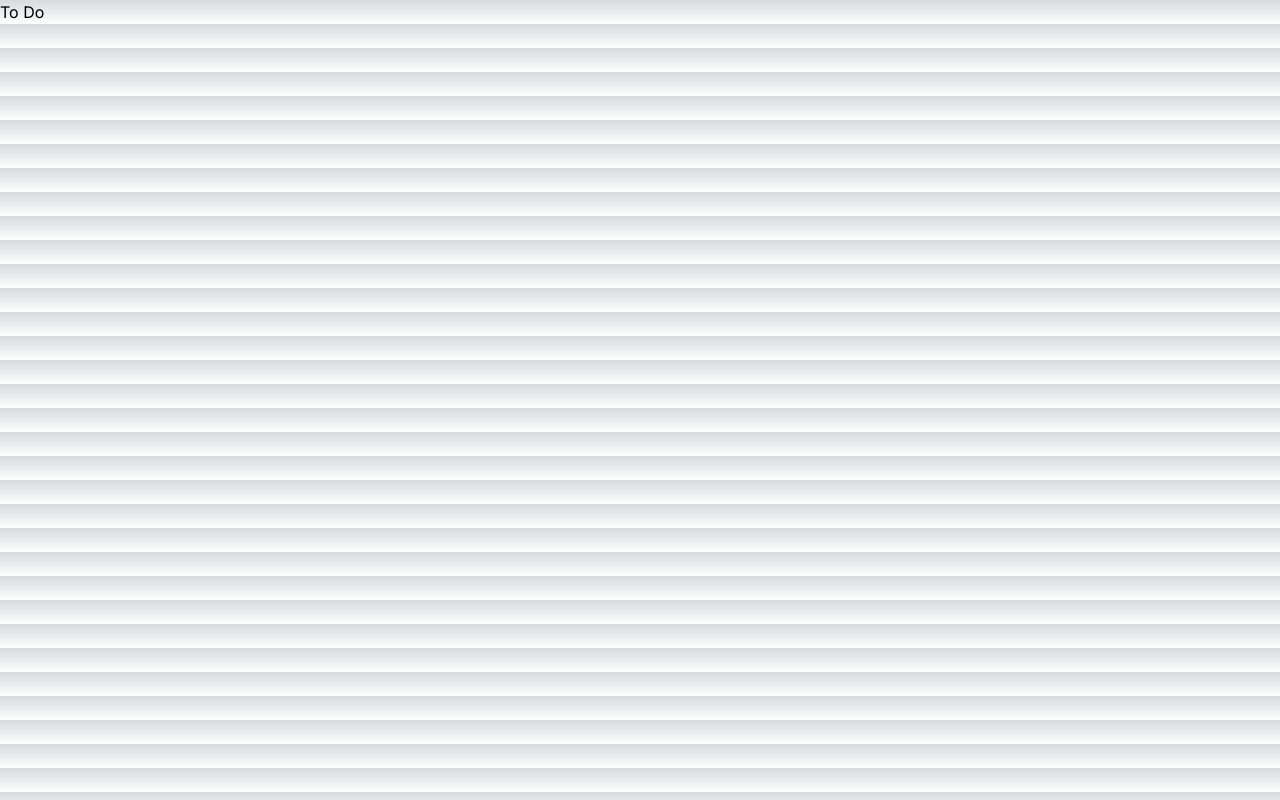
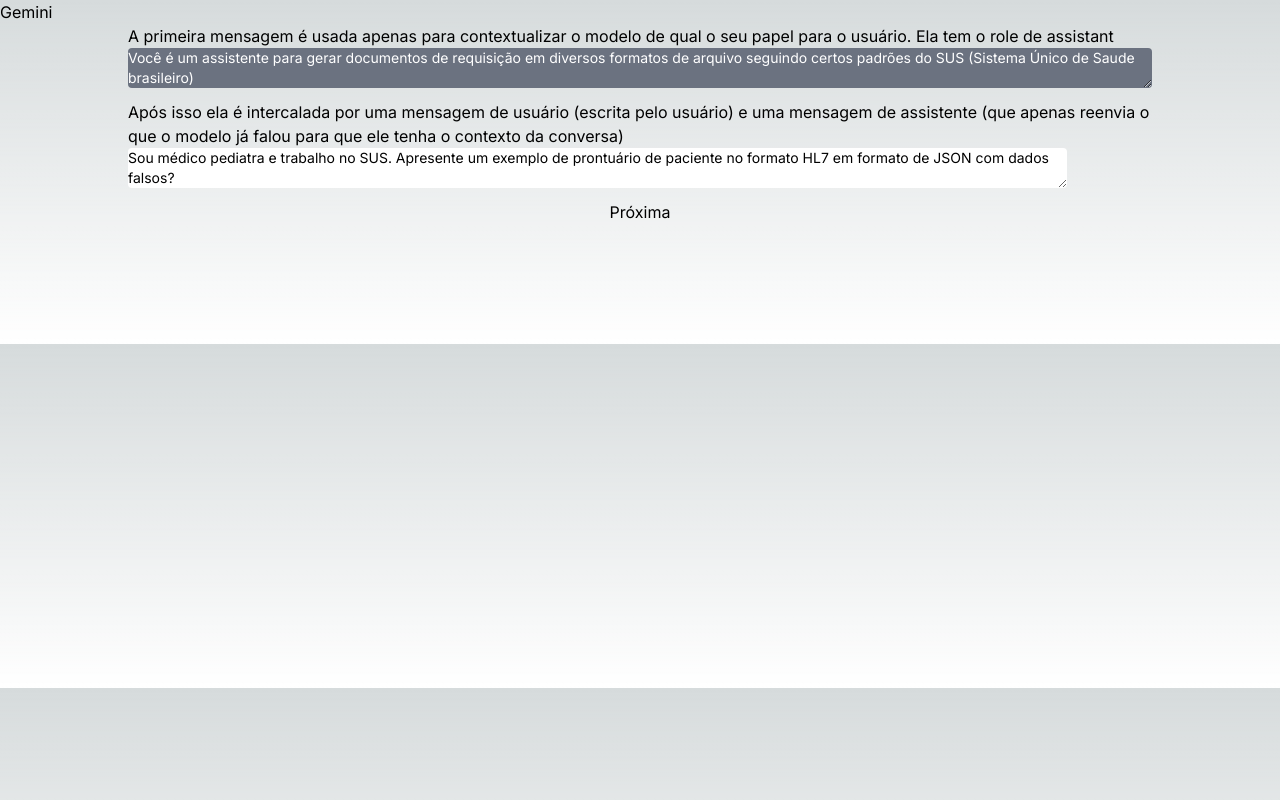
Before and after one commit to Sharkaon/mlm-next-test, a Next.js app: page /gemini in a window 1280 px wide. Built offline with nearby package versions, Linux system fonts and the light colour scheme.

Commit message:
fix(ui): ajustada estilizacao e disposicao de dados

```diff
--- a/app/gemini/page.tsx
+++ b/app/gemini/page.tsx
@@ -1,5 +1,16 @@
-import messages from "@/messages";
+import Chat from '@/components/chat';
+import messages, { MessageInterface } from "@/messages";
 
 export default function GeminiExample() {
-  return <>To Do</>
+  const googleMessages: MessageInterface = messages.map(
+    (message) => message.role === 'system' ? {
+      ...message,
+      role: 'assistant' as const,
+    } : message
+  );
+
+  return <>
+    Gemini<br/>
+    <Chat firstMessage={googleMessages[0]} userDefaultMessage={googleMessages[1].content} />
+  </>
 }
--- a/components/chat.tsx
+++ b/components/chat.tsx
@@ -2,8 +2,8 @@
 
 import { getCompletion } from "@/app/open-ai/actions";
 import { MessageInterface } from "@/messages";
-import { useState } from "react";
-import { useFormState } from "react-dom";
+import { useEffect, useState } from "react";
+import { useFormState, useFormStatus } from "react-dom";
 
 export type ChatProps = {
   firstMessage: MessageInterface;
@@ -13,38 +13,82 @@ export type ChatProps = {
 export default function Chat(props: ChatProps) {
   const [state, formAction] = useFormState(getCompletion, '');
   const [messages, setMessages] = useState([props.userDefaultMessage ?? '']);
+  const [waitingResponse, setWaitingRespone] = useState(false);
+  const formStatus = useFormStatus();
+
+  useEffect(() => {
+    console.log(state);
+    if (!waitingResponse) return;
+
+    addResult(state);
+    setWaitingRespone(false);
+  }, [state]);
 
   const addResult = (result: string) => {
     setMessages(messages.concat(result).concat(''));
   }
 
   return <div className='flex flex-col items-center'>
-    <form action={formAction} className="h-80">
-      <h4>A primeira mensagem é usada apenas para contextualizar o modelo de qual o seu papel para o usuário</h4>
+    <form action={formAction} className="h-80 flex flex-col w-4/5" onSubmit={() => setWaitingRespone(true)}>
+      <h4>A primeira mensagem é usada apenas para contextualizar o modelo de qual o seu papel para o usuário. Ela tem o role de {props.firstMessage.role}</h4>
       <textarea
         name='message'
         value={props.firstMessage.content}
-        className='text-black w-full text-sm mb-3 rounded'
+        readOnly
+        className='w-full text-sm mb-3 rounded border-none bg-gray-500 text-white cursor-text'
       />
 
       <h4>Após isso ela é intercalada por uma mensagem de usuário (escrita pelo usuário) e uma mensagem de assistente (que apenas reenvia o que o modelo já falou para que ele tenha o contexto da conversa)</h4>
       {messages.map(
         (message, index) =>
-          <textarea
+          index % 2 === 0 ? <UserInput
             key={index}
-            name='message'
-            defaultValue={message}
-            className={`text-black w-full text-sm mb-3 rounded`}
-            readOnly={index % 2 !== 0}
+            message={message}
+          />: <ResponseInput
+            key={index}
+            message={message}
           />
       )}
 
-      {state !== '' && <button
-        className='bg-gray-800 mb-2 rounded-md text-lg pl-2 pr-2'
-        onClick={() => addResult(state)}
-      >+</button>} {state}<hr/>
-
-      <button type='submit'>Próxima</button>
+      {
+        waitingResponse ? <p>Carregando...</p>
+        : <button
+            disabled={formStatus.pending}
+            type='submit'
+            className={
+              `${formStatus.pending && 'text-gray-300'}`
+            }
+        >Próxima</button>
+      }
     </form>
   </div>
 }
+
+const UserInput = (props: {
+  message: string
+}) => {
+  const {
+    message,
+  } = props;
+
+  return <textarea
+    name='message'
+    defaultValue={message}
+    className={`text-black w-11/12 text-sm mb-3 rounded`}
+  />
+}
+
+const ResponseInput = (props: {
+  message: string
+}) => {
+  const {
+    message,
+  } = props;
+
+  return <textarea
+    name='message'
+    defaultValue={message}
+    className={`text-white w-11/12 text-sm mb-3 rounded bg-blue-600 self-end`}
+    readOnly
+  />
+}
```
